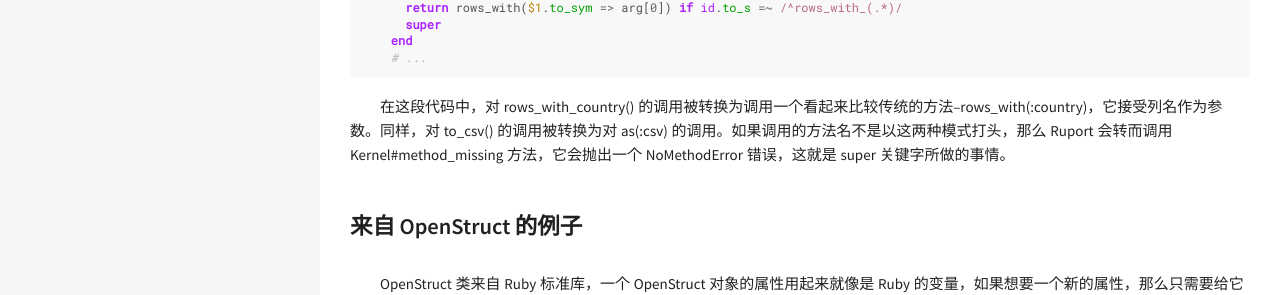
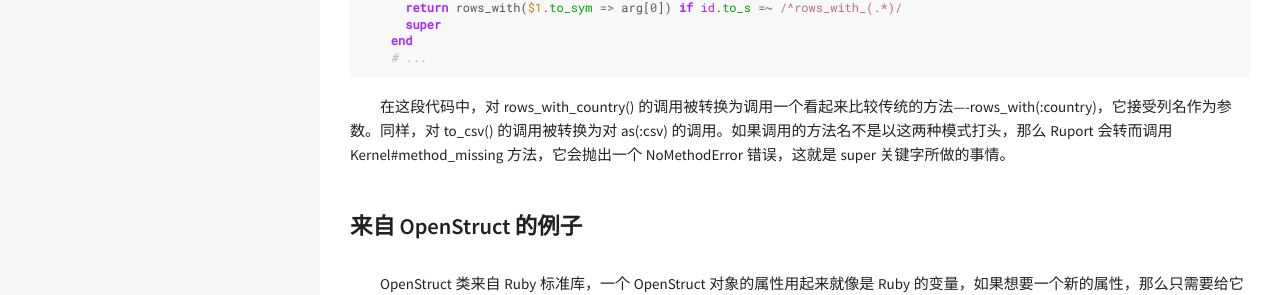
Before and after one commit to Stevenhwang/stevenhwang.github.io, a Jekyll site: the page built from _posts/2017-10-02-Ruby 元编程读书笔记五.md, in a window 1280 px wide. Shown: the part 1640-1935 px from the top of the page. Built offline with Jekyll 4.4.1, drawn with Linux system fonts in a browser that asks for light colours; comment, search, counter and statistics services are not loaded.

````diff
--- a/_posts/2017-10-02-Ruby 元编程读书笔记五.md
+++ b/_posts/2017-10-02-Ruby 元编程读书笔记五.md
@@ -31,7 +31,6 @@ comments: true
 &emsp;&emsp;当需要定义很多相似的方法时，可以通过响应 method_missing 方法来免去一些手工定义这些方法的工作。这点像是在告诉这个对象，“如果别人问你一些不理解的东西，就这样做”。 被 method_missing 方法处理的消息，从调用者的角度看，跟普通方法没什么区别，但是实际上接受者并没有相对应的方法，这被称为一个 **幽灵方法**。
 
 ### 来自 Ruport 的例子
-
 &emsp;&emsp;Ruport 是一个 Ruby 报表库。你可以通过调用 Ruport::Data::Table 类来创建表格数据及把它们转换为不同的格式--比如文本格式：
 ```ruby
   require 'ruport'
@@ -68,10 +67,9 @@ comments: true
     end
     # ...
 ```
-&emsp;&emsp;在这段代码中，对 rows_with_country() 的调用被转换为调用一个看起来比较传统的方法--rows_with(:country)，它接受列名作为参数。同样，对 to_csv() 的调用被转换为对 as(:csv) 的调用。如果调用的方法名不是以这两种模式打头，那么 Ruport 会转而调用 Kernel#method_missing 方法，它会抛出一个 NoMethodError 错误，这就是 super 关键字所做的事情。
+&emsp;&emsp;在这段代码中，对 rows_with_country() 的调用被转换为调用一个看起来比较传统的方法----rows_with(:country)，它接受列名作为参数。同样，对 to_csv() 的调用被转换为对 as(:csv) 的调用。如果调用的方法名不是以这两种模式打头，那么 Ruport 会转而调用 Kernel#method_missing 方法，它会抛出一个 NoMethodError 错误，这就是 super 关键字所做的事情。
 
 ### 来自 OpenStruct 的例子
-
 &emsp;&emsp;OpenStruct 类来自 Ruby 标准库，一个 OpenStruct 对象的属性用起来就像是 Ruby 的变量，如果想要一个新的属性，那么只需要给它赋个值就行了，然后它就奇迹般地存在了：
 ```ruby
   require 'ostruct'
````
